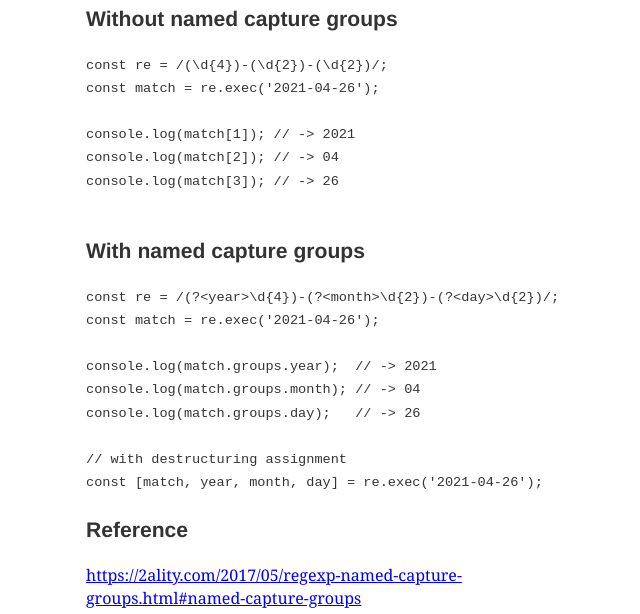
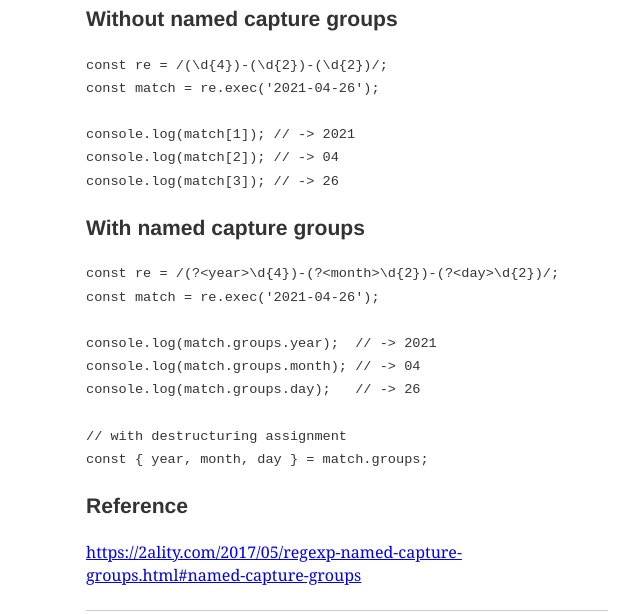
Before and after one commit to vuongvu1/today-i-learned, a Gatsby site: page /post/regex-named-capture-groups/ in a window 1280 px wide. Shown: the part 485-1099 px from the top of the page, without its empty margins (293-933 px from the left). Built offline with nearby package versions, Linux system fonts and the light colour scheme; Gatsby itself is replaced by a stand-in of ours; some packages are replaced by stand-ins of ours; code samples lack their colours; what typography-theme-ocean-beach would draw is missing.

Commit message:
Update Post “regex-named-capture-groups”

````diff
--- a/content/post/regex-named-capture-groups.md
+++ b/content/post/regex-named-capture-groups.md
@@ -15,7 +15,6 @@ const match = re.exec('2021-04-26');
 console.log(match[1]); // -> 2021
 console.log(match[2]); // -> 04
 console.log(match[3]); // -> 26
-
 ```
 
 ### With named capture groups
@@ -29,7 +28,7 @@ console.log(match.groups.month); // -> 04
 console.log(match.groups.day);   // -> 26
 
 // with destructuring assignment
-const [match, year, month, day] = re.exec('2021-04-26');
+const { year, month, day } = match.groups;
 ```
 
 ### Reference
````
